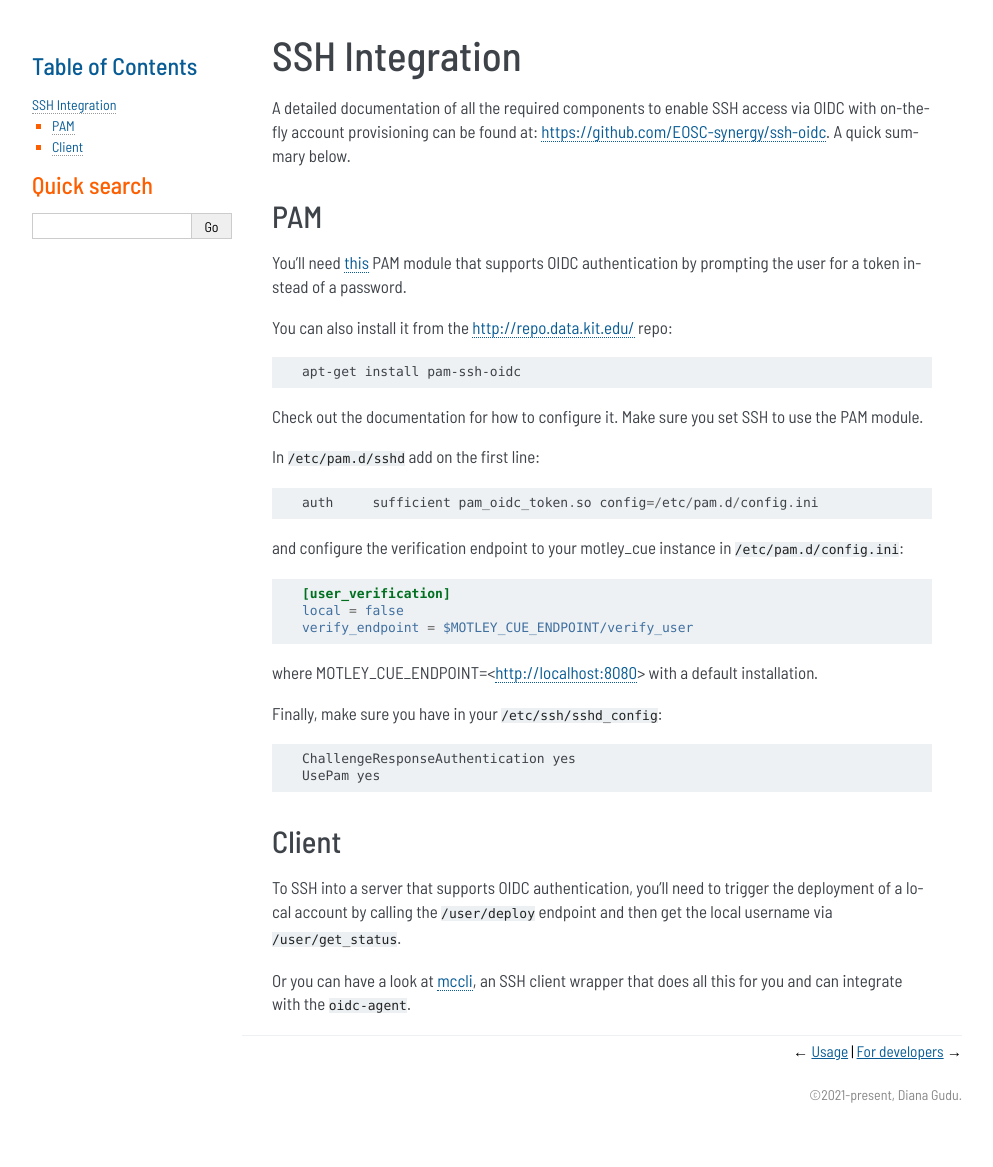
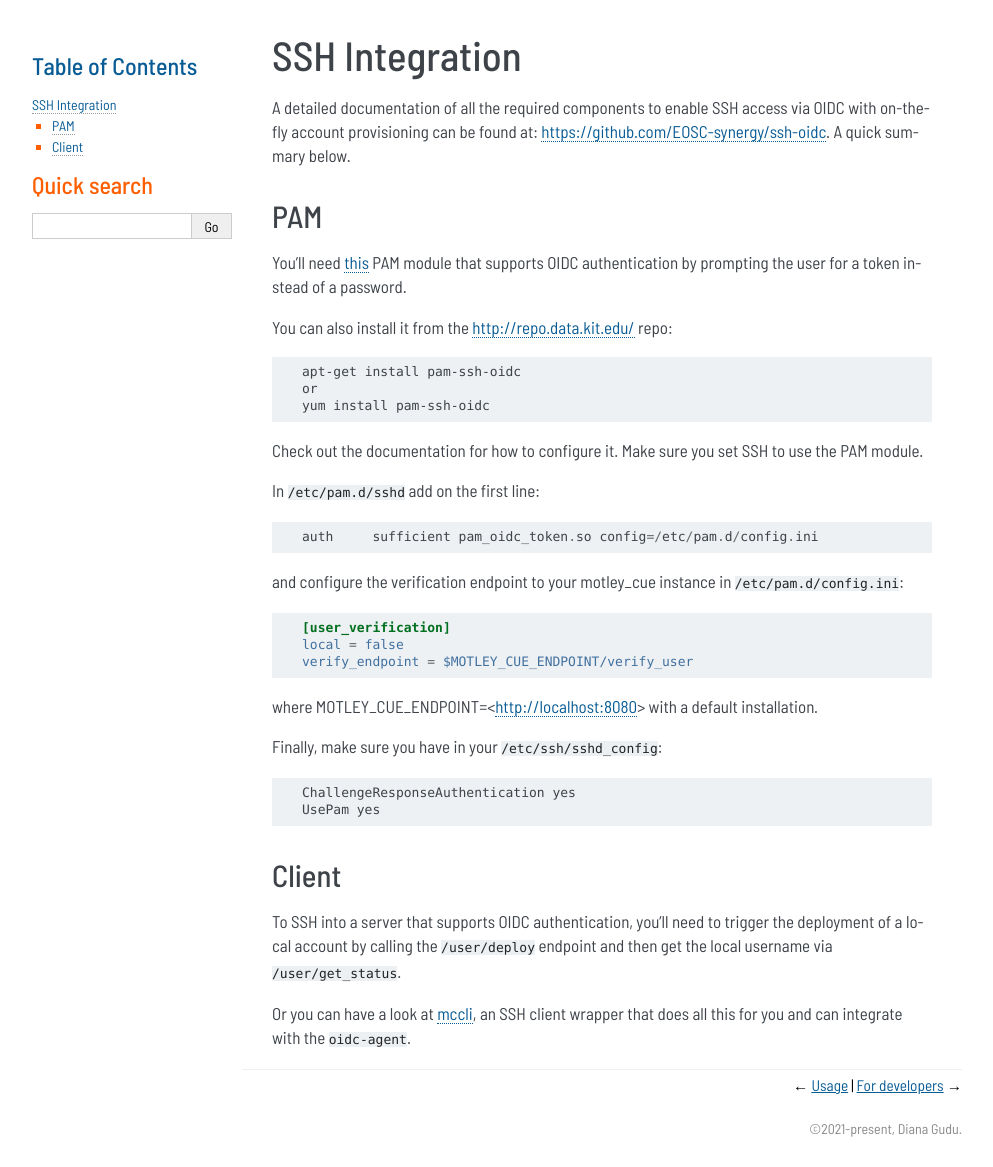
Before and after one commit to dianagudu/motley_cue, a Sphinx documentation site: the page built from doc/source/ssh-integration.rst, in a window 1280 px wide. Shown: the whole page, without its empty margins (148-1141 px from the left). Built offline with Sphinx 7.4.7, drawn with Linux system fonts in a browser that asks for light colours; before the commit the page ends 1133 px from its top, so only the background shows below that.

Commit message:
Add yum cmdline for installation

```diff
--- a/doc/source/ssh-integration.rst
+++ b/doc/source/ssh-integration.rst
@@ -15,6 +15,8 @@ You can also install it from the http://repo.data.kit.edu/ repo:
 .. code-block:: bash
 
     apt-get install pam-ssh-oidc
+    or
+    yum install pam-ssh-oidc
 
 
 Check out the documentation for how to configure it. Make sure you set SSH to use the PAM module.
```
